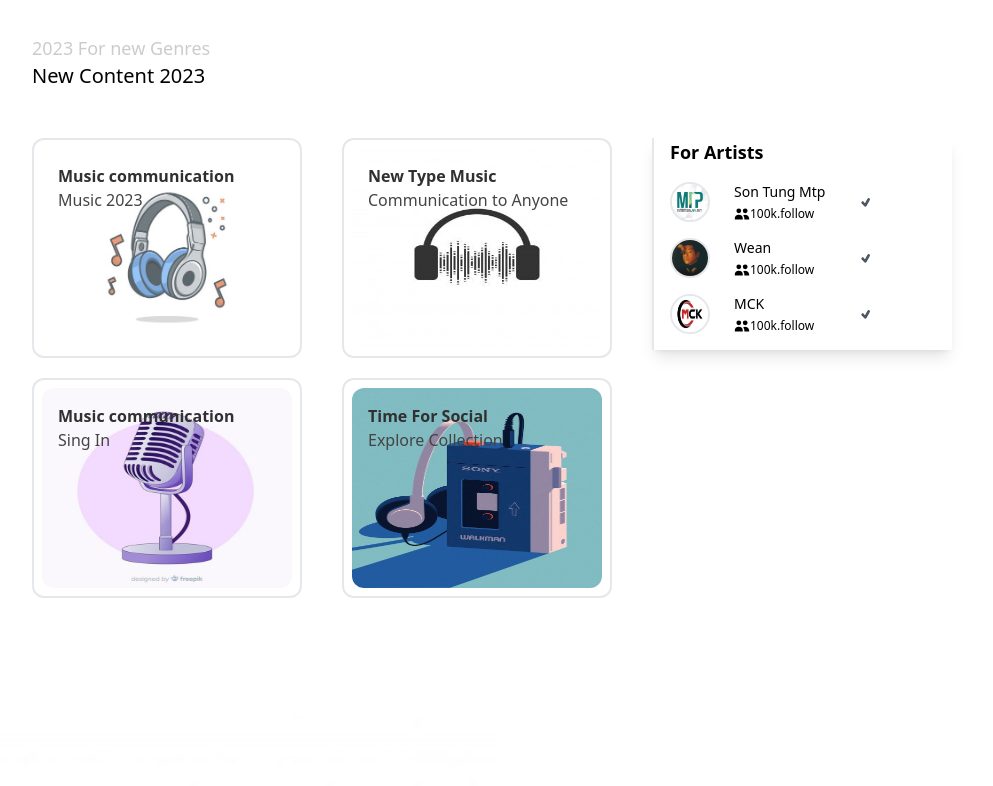
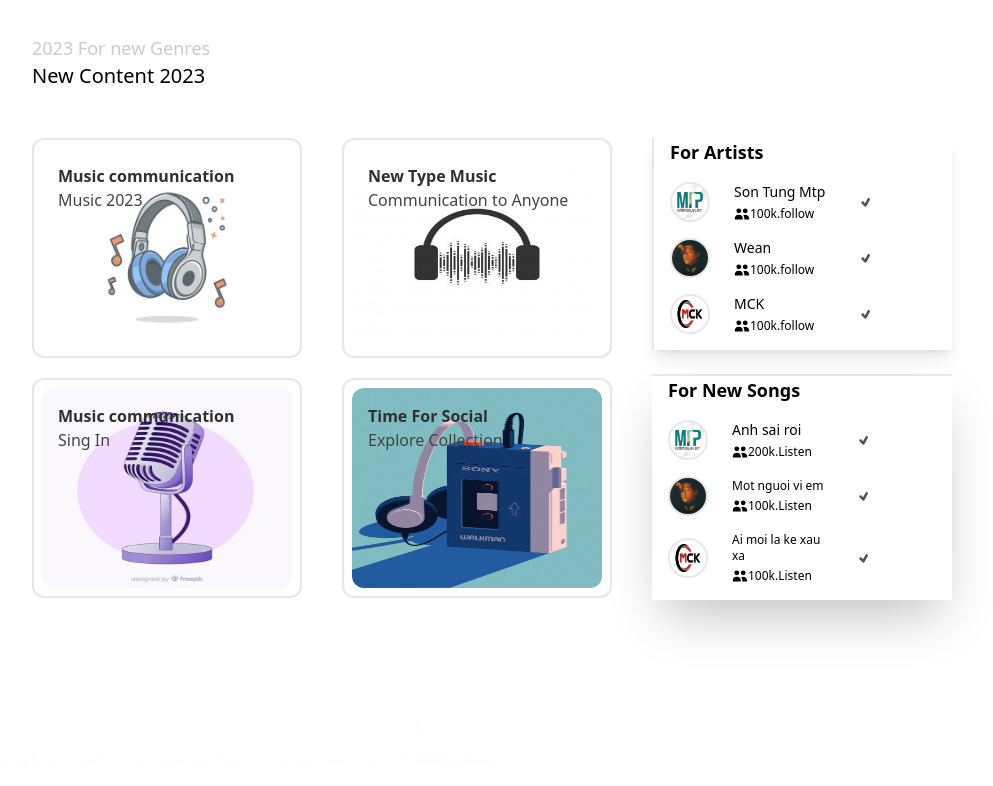
Before and after one commit to NNQA/musicapp, a Next.js app in the folder music-app/: page /StartUi/StartUi in a window 1280 px wide. Shown: the part 557-1343 px from the top of the page, without its empty margins (148-1141 px from the left). Built offline with nearby package versions, Linux system fonts and the light colour scheme; no server answers.

Commit message:
feat: add new Ui for startUi

```diff
--- a/music-app/src/pages/StartUi/StartUi.tsx
+++ b/music-app/src/pages/StartUi/StartUi.tsx
@@ -270,6 +270,7 @@ function StartUi() {
                             </div>
                         </div> */}
                     </div>
+                    <div className='flex flex-col space-y-6'>
                         <div className='border-l-2 pl-4 shadow-lg w-[300px] h-fit cursor-pointer'>
                             <h1 className='text-lg font-bold'>
                                 For Artists
@@ -331,6 +332,72 @@ function StartUi() {
 
 
                         </div>
+                        <div className='border-t-2 pl-4 shadow-2xl w-[300px] h-fit cursor-pointer'>
+                            <h1 className='text-lg font-bold'>
+                                For New Songs
+                            </h1>
+                            <div className='flex items-center space-x-6 my-4
+                            hover:p-2 hover:rounded-2xl hover:border-b-2 hover:border-black
+                            '>
+                                <Image
+                                    src={mtp}
+                                    alt='img artists'
+                                    className='h-10 w-10 rounded-full border-2 hover:border-black'
+                                />
+                                <div className='space-y-1 w-[100px]'>
+                                    <p className='text-sm'>
+                                        Anh sai roi
+                                    </p>
+                                    <p className='flex'>
+                                        <HiUsers></HiUsers>
+                                        <span className='text-xs'>200k.Listen</span>
+                                    </p>
+                                </div>
+                                <TiTick className='text-gray-600'></TiTick>
+                            </div>
+                            <div className='flex items-center space-x-6 my-4
+                            hover:p-2 hover:rounded-2xl hover:border-b-2 hover:border-black
+                            '>
+                                <Image
+                                    src={wean}
+                                    alt='img artists'
+                                    className='h-10 w-10 rounded-full border-2 hover:border-black'
+                                />
+                                <div className='space-y-1 w-[100px]'>
+                                    <p className='text-xs'>
+                                        Mot nguoi vi em
+                                    </p>
+                                    <p className='flex'>
+                                        <HiUsers></HiUsers>
+                                        <span className='text-xs'>100k.Listen</span>
+                                    </p>
+                                </div>
+                                <TiTick className='text-gray-600'></TiTick>
+                            </div>
+                            <div className='flex items-center space-x-6 my-4
+                            hover:p-2 hover:rounded-2xl hover:border-b-2 hover:border-black
+                            '>
+                                <Image
+                                    src={mck}
+                                    alt='img artists'
+                                    className='h-10 w-10 rounded-full border-2 hover:border-black'
+                                />
+                                <div className='space-y-1 w-[100px]'>
+                                    <p className='text-xs'>
+                                        Ai moi la ke xau xa
+                                    </p>
+                                    <p className='flex'>
+                                        <HiUsers></HiUsers>
+                                        <span className='text-xs'>100k.Listen</span>
+                                    </p>
+                                </div>
+                                <TiTick className='text-gray-600'></TiTick>
+                            </div>
+
+
+                        </div>
+                    </div>
+
 
                 </div>
             </div>
--- a/music-app/src/pages/index.tsx
+++ b/music-app/src/pages/index.tsx
@@ -3,8 +3,9 @@ import Image from 'next/image'
 import { Inter } from 'next/font/google'
 import styles from '@/styles/Home.module.css'
 import Link from 'next/link'
-import FormMain from './Home/FormMain'
+import FormMain from './Form'
 import StartUi from './StartUi/StartUi'
+import A from './A'
 
 const inter = Inter({ subsets: ['latin'] })
 
```
Also changed, not shown: music-app/package.json (+11 -0 lines), 1 other file (tests, documents, lock files or other folders). Lines whose indentation alone changed are shown as unchanged.
